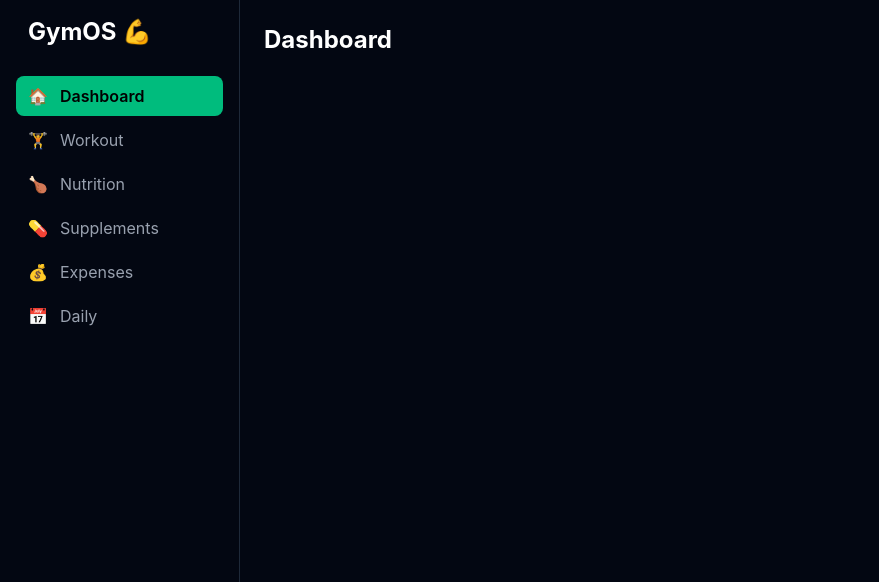
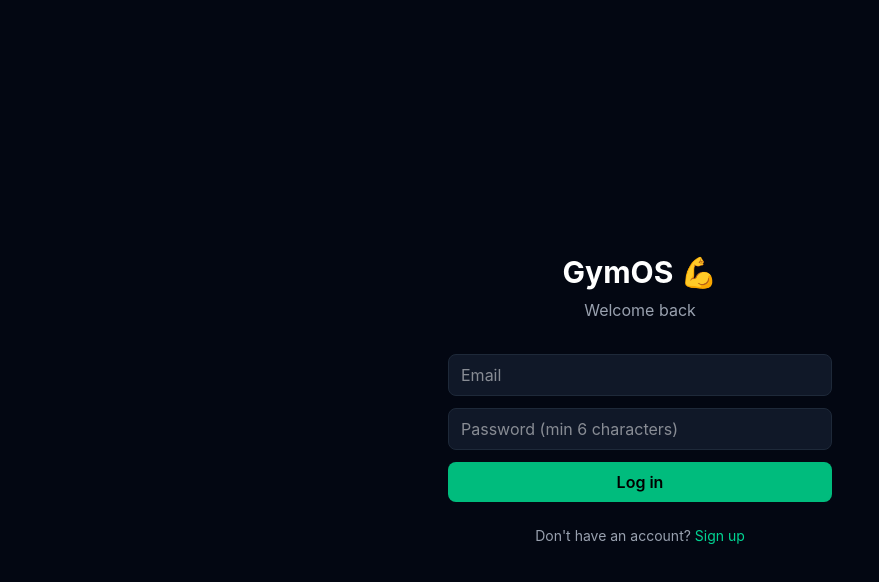
Before and after one commit to MRABHI-01/GymOs, a React (Vite) app: page / in a window 1280 px wide. Shown: the top 582 px of the page, without its empty margins (0-879 px from the left). Built offline with nearby package versions, Linux system fonts and the light colour scheme; no server answers.

Commit message:
Add Supabase auth (login, signup, logout)

```diff
--- a/package.json
+++ b/package.json
@@ -10,6 +10,8 @@
     "preview": "vite preview"
   },
   "dependencies": {
+    "@supabase/ssr": "^0.12.7",
+    "@supabase/supabase-js": "^2.118.0",
     "@tailwindcss/vite": "^4.3.3",
     "react": "^19.2.8",
     "react-dom": "^19.2.8",
--- a/src/App.jsx
+++ b/src/App.jsx
@@ -1,5 +1,8 @@
+import { useState, useEffect } from 'react'
 import { BrowserRouter, Routes, Route } from 'react-router-dom'
+import { supabase } from './lib/supabase'
 import Layout from './components/Layout'
+import Auth from './pages/Auth'
 import Dashboard from './pages/Dashboard'
 import Workout from './pages/Workout'
 import Nutrition from './pages/Nutrition'
@@ -8,6 +11,30 @@ import Expenses from './pages/Expenses'
 import Daily from './pages/Daily'
 
 function App() {
+  const [session, setSession] = useState(null)
+  const [loading, setLoading] = useState(true)
+
+  useEffect(() => {
+    // Check if the user is already logged in
+    supabase.auth.getSession().then(({ data }) => {
+      setSession(data.session)
+      setLoading(false)
+    })
+
+    // Listen for login / logout
+    const { data: { subscription } } = supabase.auth.onAuthStateChange((_event, session) => {
+      setSession(session)
+    })
+
+    return () => subscription.unsubscribe() // cleanup
+  }, [])
+
+  if (loading) {
+    return <div className="min-h-screen bg-gray-950 text-gray-400 flex items-center justify-center">Loading...</div>
+  }
+
+  if (!session) return <Auth />
+
   return (
     <BrowserRouter>
       <Routes>
--- a/src/components/Layout.jsx
+++ b/src/components/Layout.jsx
@@ -1,4 +1,5 @@
 import { NavLink, Outlet } from 'react-router-dom'
+import { supabase } from '../lib/supabase'
 
 const navItems = [
   { to: '/', label: 'Dashboard', short: 'Home', icon: '🏠' },
@@ -30,8 +31,20 @@ function Layout() {
             {item.label}
           </NavLink>
         ))}
+        <button
+  onClick={() => supabase.auth.signOut()}
+  className="mt-auto flex items-center gap-3 px-3 py-2 rounded-lg text-gray-400 hover:bg-gray-800 hover:text-red-400"
+>
+  <span>🚪</span>
+  Log out
+</button>
       </aside>
-
+<header className="md:hidden flex items-center justify-between px-6 py-4 border-b border-gray-800">
+  <h1 className="text-xl font-bold">GymOS 💪</h1>
+  <button onClick={() => supabase.auth.signOut()} className="text-sm text-gray-400 hover:text-red-400">
+    Log out
+  </button>
+</header>
       {/* Page content goes here */}
       <main className="flex-1 p-6 pb-24 md:pb-6">
         <Outlet />
--- /dev/null
+++ b/src/lib/supabase.js
@@ -0,0 +1,10 @@
+import { createClient } from '@supabase/supabase-js'
+
+const url = import.meta.env.VITE_SUPABASE_URL
+const key = import.meta.env.VITE_SUPABASE_KEY
+
+if (!url || !key) {
+  throw new Error('Missing Supabase keys. Check .env.local and restart npm run dev.')
+}
+
+export const supabase = createClient(url, key)
--- /dev/null
+++ b/src/pages/Auth.jsx
@@ -0,0 +1,62 @@
+import { useState } from 'react'
+import { supabase } from '../lib/supabase'
+
+function Auth() {
+  const [mode, setMode] = useState('login') // 'login' or 'signup'
+  const [email, setEmail] = useState('')
+  const [password, setPassword] = useState('')
+  const [error, setError] = useState('')
+  const [message, setMessage] = useState('')
+  const [loading, setLoading] = useState(false)
+
+  async function handleSubmit(e) {
+    e.preventDefault()
+    setError('')
+    setMessage('')
+    setLoading(true)
+
+    const { error } =
+      mode === 'login'
+        ? await supabase.auth.signInWithPassword({ email, password })
+        : await supabase.auth.signUp({ email, password })
+
+    setLoading(false)
+    if (error) setError(error.message)
+    else if (mode === 'signup') setMessage('Account created! If you are not logged in automatically, check your email.')
+  }
+
+  const inputClass =
+    'w-full bg-gray-900 border border-gray-800 rounded-lg px-3 py-2 focus:outline-none focus:border-emerald-500'
+
+  return (
+    <div className="min-h-screen bg-gray-950 text-white flex items-center justify-center p-6">
+      <div className="w-full max-w-sm">
+        <h1 className="text-3xl font-bold text-center mb-2">GymOS 💪</h1>
+        <p className="text-gray-400 text-center mb-8">
+          {mode === 'login' ? 'Welcome back' : 'Create your account'}
+        </p>
+
+        <form onSubmit={handleSubmit} className="space-y-3">
+          <input type="email" placeholder="Email" value={email} onChange={(e) => setEmail(e.target.value)} className={inputClass} required />
+          <input type="password" placeholder="Password (min 6 characters)" minLength={6} value={password} onChange={(e) => setPassword(e.target.value)} className={inputClass} required />
+
+          {error && <p className="text-red-400 text-sm">{error}</p>}
+          {message && <p className="text-emerald-400 text-sm">{message}</p>}
+
+          <button disabled={loading} className="w-full bg-emerald-500 hover:bg-emerald-400 disabled:opacity-50 text-black font-semibold rounded-lg py-2">
+            {loading ? 'Please wait...' : mode === 'login' ? 'Log in' : 'Sign up'}
+          </button>
+        </form>
+
+        <p className="text-center text-sm text-gray-400 mt-6">
+          {mode === 'login' ? "Don't have an account? " : 'Already have an account? '}
+          <button onClick={() => setMode(mode === 'login' ? 'signup' : 'login')} className="text-emerald-400 hover:underline">
+            {mode === 'login' ? 'Sign up' : 'Log in'}
+          </button>
+        </p>
+      </div>
+    </div>
+  )
+}
+
+export default Auth
```
Also changed, not shown: 1 other file (tests, documents, lock files or other folders).
